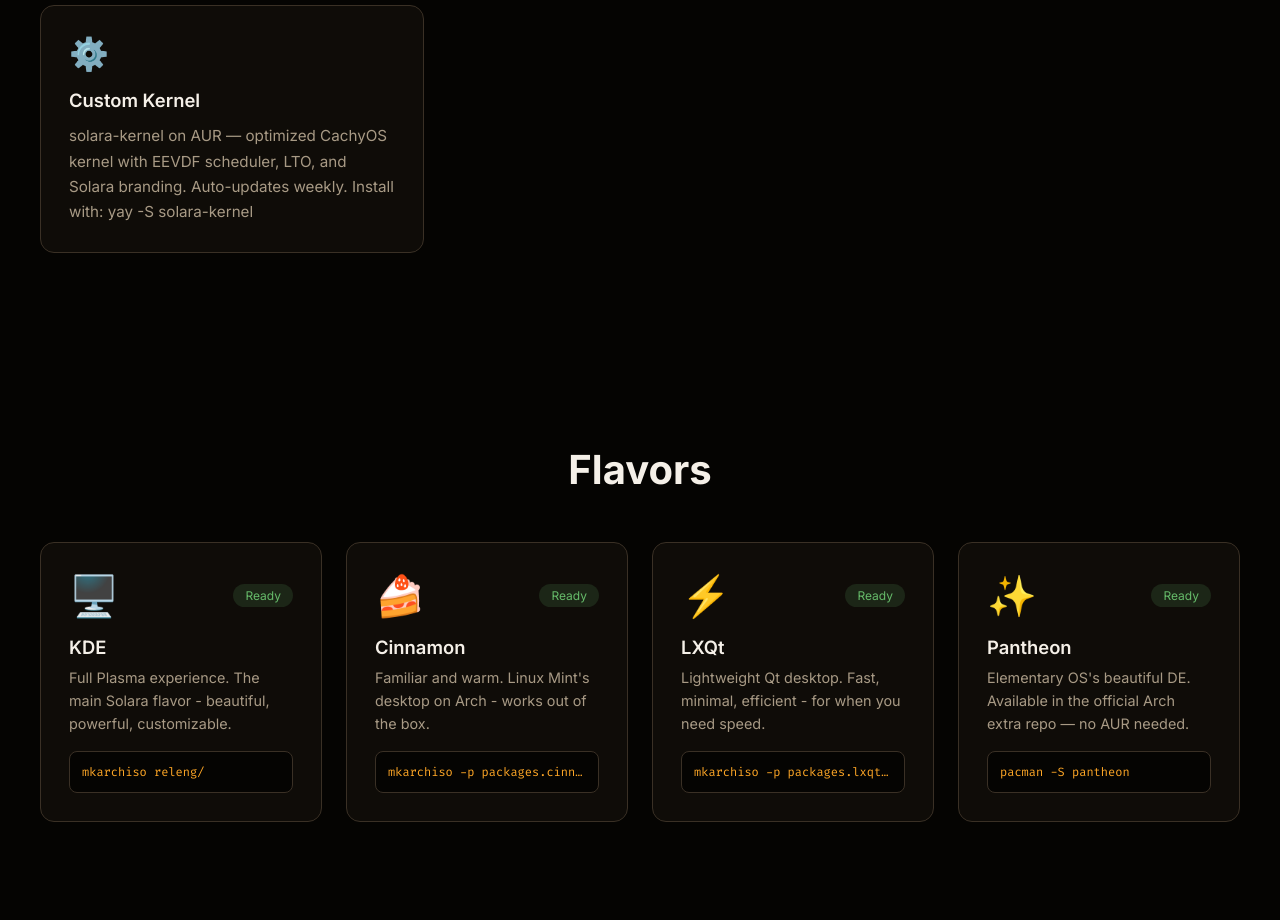
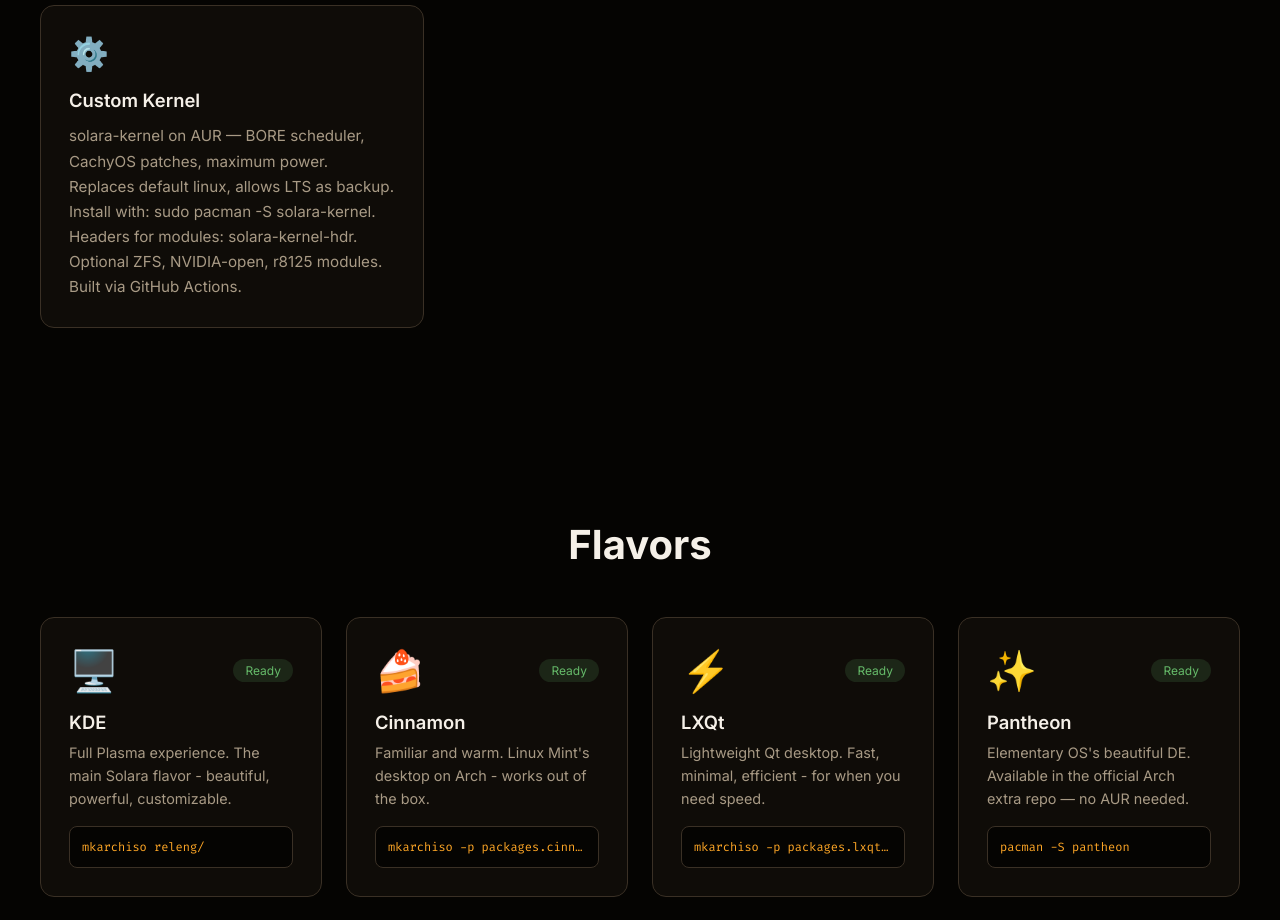
Before and after one commit to celestia-foundation/solara, a React (Vite) app in the folder docs-src/: page / in a window 1280 px wide. Shown: the part 1480-2400 px from the top of the page. Built offline with nearby package versions, Linux system fonts and the light colour scheme.

Commit message:
Update Custom Kernel feature card with BORE, LTS, and GitHub Actions

```diff
--- a/docs-src/src/App.jsx
+++ b/docs-src/src/App.jsx
@@ -431,7 +431,7 @@
     <FeatureCard
     icon="⚙️"
     title="Custom Kernel"
-            description="solara-kernel on AUR — optimized CachyOS kernel with EEVDF scheduler, LTO, and Solara branding. Auto-updates weekly. Install with: yay -S solara-kernel"
+    description="solara-kernel on AUR — BORE scheduler, CachyOS patches, maximum power. Replaces default linux, allows LTS as backup. Install with: sudo pacman -S solara-kernel. Headers for modules: solara-kernel-hdr. Optional ZFS, NVIDIA-open, r8125 modules. Built via GitHub Actions."
     />
     </div>
     </Section>
```
Lines whose indentation alone changed are shown as unchanged.
